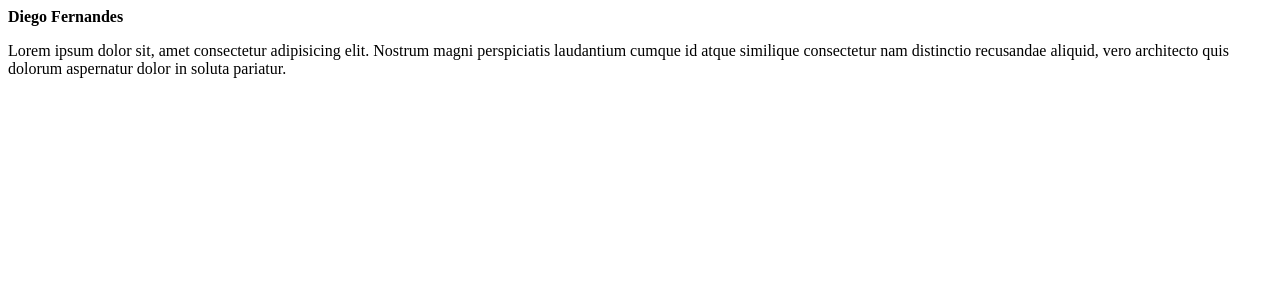
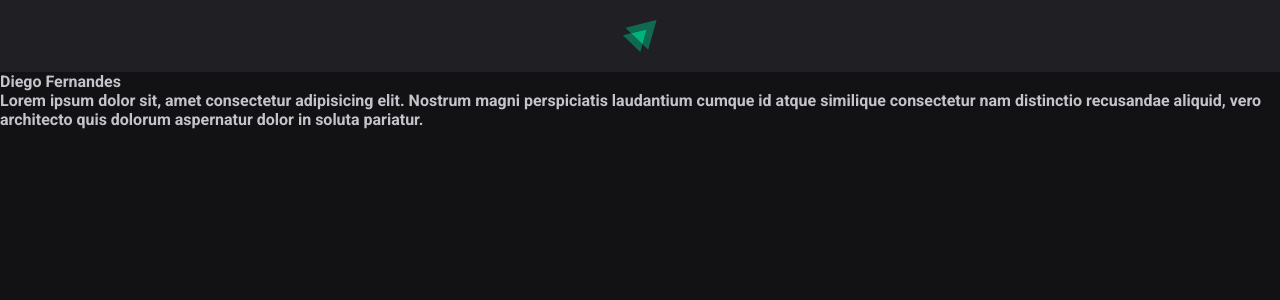
Before and after one commit to NilsonCarlosSaraf/IgniteSaraf, a React (Vite) app in the folder 01-fundamentos-reactjs/: page / in a window 1280 px wide. Shown: the top 300 px of the page. Built offline with nearby package versions, Linux system fonts and the light colour scheme.

Commit message:
Header component included

```diff
--- a/01-fundamentos-reactjs/index.html
+++ b/01-fundamentos-reactjs/index.html
@@ -2,8 +2,16 @@
 <html lang="en">
   <head>
     <meta charset="UTF-8" />
+    <!-- when importing external fonts it is important to put them up on the page, so they will be among the first things to be read in the html -->
+    <link rel="preconnect" href="https://fonts.googleapis.com" />
+    <link rel="preconnect" href="https://fonts.gstatic.com" crossorigin />
+
+
     <link rel="icon" type="image/svg+xml" />
     <meta name="viewport" content="width=device-width, initial-scale=1.0" />
+
+    <link href="https://fonts.googleapis.com/css2?family=Roboto:ital,wght@0,700;1,400&display=swap" rel="stylesheet" />
+
     <title>Vite + React</title>
   </head>
   <body>
--- a/01-fundamentos-reactjs/src/App.jsx
+++ b/01-fundamentos-reactjs/src/App.jsx
@@ -1,9 +1,15 @@
 import { Post } from "./Post";
+import { Header } from "./components/Header";
+
+import './global.css';
 
 export function App() {
 
   return (
-    <Post author=" Diego Fernandes" content="Lorem ipsum dolor sit, amet consectetur adipisicing elit. Nostrum magni perspiciatis laudantium cumque id atque similique consectetur nam distinctio recusandae aliquid, vero architecto quis dolorum aspernatur dolor in soluta pariatur." />
+    <div>
+      <Header />
+      <Post author=" Diego Fernandes" content="Lorem ipsum dolor sit, amet consectetur adipisicing elit. Nostrum magni perspiciatis laudantium cumque id atque similique consectetur nam distinctio recusandae aliquid, vero architecto quis dolorum aspernatur dolor in soluta pariatur." />
+    </div>
 
   )
 }
--- /dev/null
+++ b/01-fundamentos-reactjs/src/components/Header.jsx
@@ -0,0 +1,13 @@
+import styles from './Header.module.css';
+
+import igniteLogo from '../assets/ignite-logo.svg';
+
+
+
+export function Header () {
+return (
+    <header className={styles.header}>
+        <img src={igniteLogo} alt="Logotipo do Ignite" />
+    </header>
+)
+}
--- /dev/null
+++ b/01-fundamentos-reactjs/src/components/Header.module.css
@@ -0,0 +1,10 @@
+.header {
+    background-color: var(--gray-800);
+    display: flex;
+    justify-content: center;
+    padding: 1.25rem 0;
+}
+
+.header img {
+    height: 2rem;
+}
--- /dev/null
+++ b/01-fundamentos-reactjs/src/global.css
@@ -0,0 +1,30 @@
+:root {
+    --white: #ffffff;
+    --gray-100: #e1e1e6;
+    --gray-300: #c4c4cc;
+    --gray-400: #8d8d99;
+    --gray-600: #323238;
+    --gray-700: #29292e;
+    --gray-800: #202024;
+    --gray-900: #121214;
+
+    --green-500: #00875f;
+}
+
+* {
+    margin: 0;
+    padding: 0;
+    box-sizing: border-box;
+}
+
+body {
+    background: var(--gray-900);
+    color: var(--gray-300);
+    -webkit-font-smoothing: antialiased;
+}
+
+body, input, textarea, button {
+    font-family: 'Roboto', sans-serif;
+    font-weight: 400;
+    font-size: 1rem;
+}
```
Also changed, not shown: 01-fundamentos-reactjs/src/assets/ignite-logo.svg (added).
